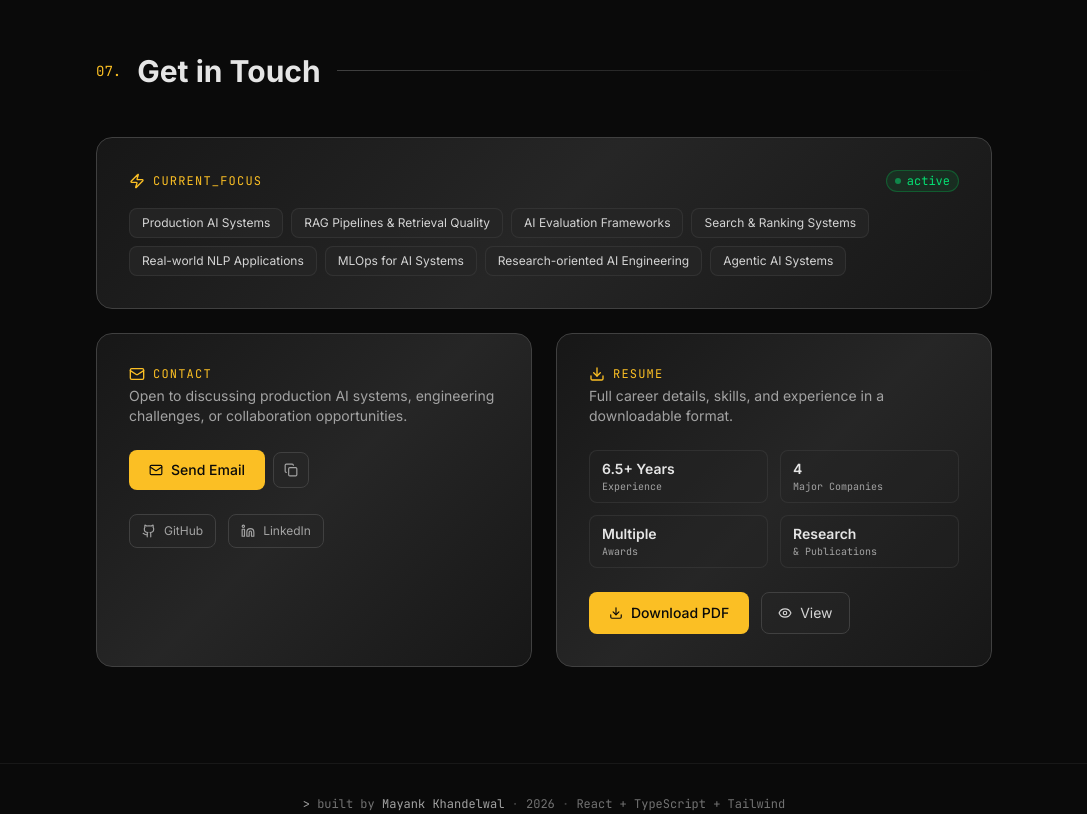
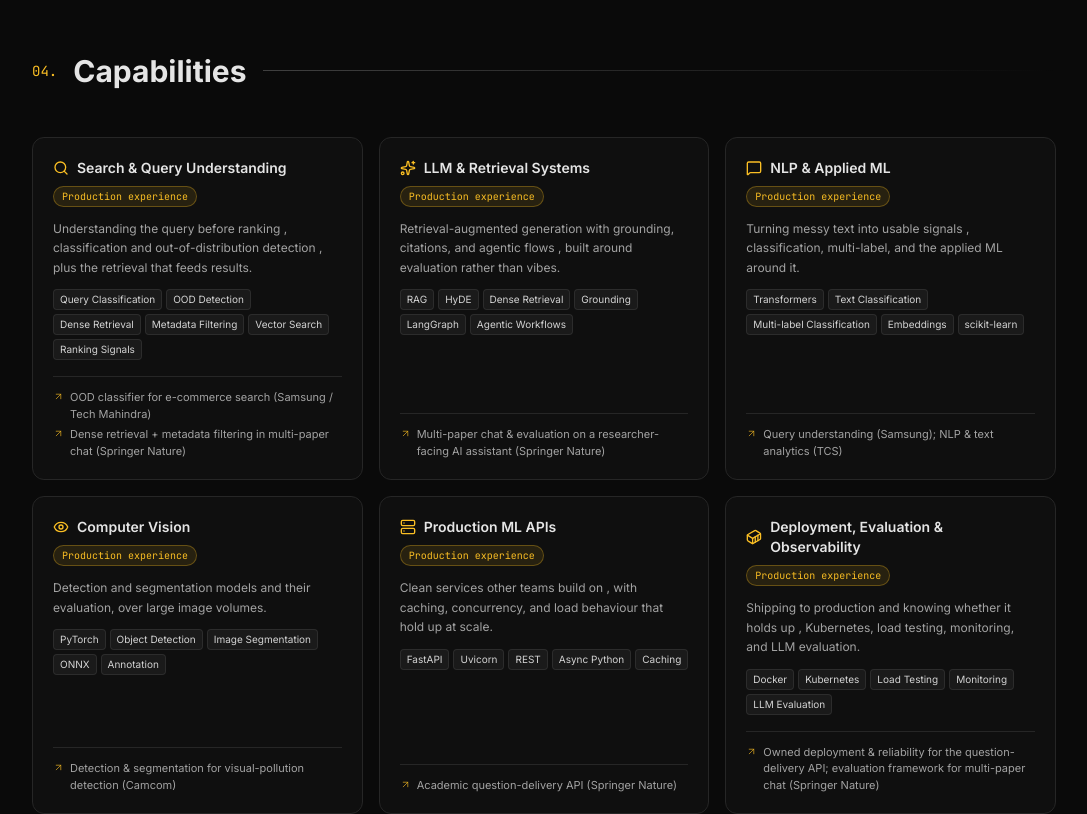
Before and after one commit to Mayank187/mayank187.github.io, a React (Vite) app: page / in a window 1280 px wide. Shown: the part 7800-8614 px from the top of the page, without its empty margins (96-1183 px from the left). Built offline with nearby package versions, Linux system fonts and the light colour scheme; a web font is replaced by a local one.

Commit message:
feat: capability-led skills section with proof points

```diff
--- a/src/data/skills.ts
+++ b/src/data/skills.ts
@@ -1,157 +1,95 @@
-export interface SkillCategory {
+// Six capability groups, evidence-based. Each carries a short description, a
+// small set of selected technologies, an honest proficiency level, and proof
+// points linking to case studies / experience. No progress bars, no % ratings,
+// no arbitrary "expert/advanced" labels.
+
+export type Proficiency = 'production' | 'professional' | 'current-focus' | 'working';
+
+export interface ProofPoint {
+  text: string;
+  href?: string;
+}
+
+export interface Capability {
   id: string;
   label: string;
+  /** lucide-react icon name */
   icon: string;
-  skills: string[];
+  proficiency: Proficiency;
+  description: string;
+  technologies: string[];
+  proof: ProofPoint[];
 }
 
-export const skillCategories: SkillCategory[] = [
+export const proficiencyLabel: Record<Proficiency, string> = {
+  production: 'Production experience',
+  professional: 'Professional experience',
+  'current-focus': 'Current focus',
+  working: 'Working knowledge',
+};
+
+export const capabilities: Capability[] = [
   {
-    id: 'languages',
-    label: 'Languages',
-    icon: 'Code2',
-    skills: [
-      'Python',
-      'SQL',
-      'TypeScript',
-      'JavaScript',
-      'Bash',
+    id: 'search-query',
+    label: 'Search & Query Understanding',
+    icon: 'Search',
+    proficiency: 'production',
+    description:
+      'Understanding the query before ranking ,  classification and out-of-distribution detection ,  plus the retrieval that feeds results.',
+    technologies: ['Query Classification', 'OOD Detection', 'Dense Retrieval', 'Metadata Filtering', 'Vector Search', 'Ranking Signals'],
+    proof: [
+      { text: 'OOD classifier for e-commerce search (Samsung / Tech Mahindra)', href: '#projects' },
+      { text: 'Dense retrieval + metadata filtering in multi-paper chat (Springer Nature)', href: '#projects' },
     ],
   },
   {
-    id: 'backend-api',
-    label: 'Backend / APIs',
-    icon: 'Server',
-    skills: [
-      'FastAPI',
-      'Flask',
-      'REST APIs',
-      'API Design',
-      'Async Python',
-      'Pydantic',
-      'Microservices',
-      'Authentication / Authorization',
-    ],
+    id: 'llm-retrieval',
+    label: 'LLM & Retrieval Systems',
+    icon: 'Sparkles',
+    proficiency: 'production',
+    description:
+      'Retrieval-augmented generation with grounding, citations, and agentic flows ,  built around evaluation rather than vibes.',
+    technologies: ['RAG', 'HyDE', 'Dense Retrieval', 'Grounding', 'LangGraph', 'Agentic Workflows'],
+    proof: [{ text: 'Multi-paper chat & evaluation on a researcher-facing AI assistant (Springer Nature)', href: '#projects' }],
   },
   {
-    id: 'ml-dl',
-    label: 'ML / Deep Learning',
-    icon: 'Brain',
-    skills: [
-      'Scikit-learn',
-      'PyTorch',
-      'TensorFlow',
-      'Transformers',
-      'Fine-tuning',
-      'Feature Engineering',
-      'Model Optimization',
-      'NLP',
-      'Computer Vision',
-      'Search & Ranking',
-      'Classification',
-      'Recommendation Systems',
-    ],
+    id: 'nlp-ml',
+    label: 'NLP & Applied ML',
+    icon: 'MessageSquare',
+    proficiency: 'production',
+    description:
+      'Turning messy text into usable signals ,  classification, multi-label, and the applied ML around it.',
+    technologies: ['Transformers', 'Text Classification', 'Multi-label Classification', 'Embeddings', 'scikit-learn'],
+    proof: [{ text: 'Query understanding (Samsung); NLP & text analytics (TCS)', href: '#experience' }],
   },
   {
-    id: 'llm-rag',
-    label: 'LLM / RAG',
-    icon: 'Sparkles',
-    skills: [
-      'LLM Applications',
-      'RAG Pipelines',
-      'Hybrid Retrieval',
-      'Embeddings',
-      'Vector Search',
-      'Reranking',
-      'Query Rewriting',
-      'Chunking Strategies',
-      'Structured Output',
-      'Function Calling / Tool Use',
-      'Hallucination Mitigation',
-      'Evaluation',
-      'Agentic Workflows',
-      'LangChain',
-      'LangGraph',
-      'LlamaIndex',
-      'LangSmith',
-    ],
+    id: 'cv',
+    label: 'Computer Vision',
+    icon: 'Eye',
+    proficiency: 'production',
+    description:
+      'Detection and segmentation models and their evaluation, over large image volumes.',
+    technologies: ['PyTorch', 'Object Detection', 'Image Segmentation', 'ONNX', 'Annotation'],
+    proof: [{ text: 'Detection & segmentation for visual-pollution detection (Camcom)', href: '#projects' }],
   },
   {
-    id: 'databases-search',
-    label: 'Databases / Search',
-    icon: 'Search',
-    skills: [
-      'PostgreSQL',
-      'pgvector',
-      'FAISS',
-      'Pinecone',
-      'Weaviate',
-      'OpenSearch',
-      'Elasticsearch',
-      'Redis',
-    ],
+    id: 'ml-apis',
+    label: 'Production ML APIs',
+    icon: 'Server',
+    proficiency: 'production',
+    description:
+      'Clean services other teams build on ,  with caching, concurrency, and load behaviour that hold up at scale.',
+    technologies: ['FastAPI', 'Uvicorn', 'REST', 'Async Python', 'Caching'],
+    proof: [{ text: 'Academic question-delivery API (Springer Nature)', href: '#projects' }],
   },
   {
-    id: 'mlops-devops',
-    label: 'MLOps / DevOps',
+    id: 'deploy-eval',
+    label: 'Deployment, Evaluation & Observability',
     icon: 'Container',
-    skills: [
-      'Docker',
-      'Kubernetes',
-      'MLflow',
-      'Weights & Biases',
-      'CI/CD',
-      'GitHub Actions',
-      'Model Deployment',
-      'Experiment Tracking',
-      'Model Versioning',
-      'Production Monitoring',
-    ],
-  },
-  {
-    id: 'observability',
-    label: 'Observability / Reliability',
-    icon: 'Activity',
-    skills: [
-      'Logging',
-      'Tracing',
-      'Metrics',
-      'Prometheus',
-      'Grafana',
-      'Alerting',
-      'Latency Optimization',
-      'Root Cause Analysis',
-    ],
-  },
-  {
-    id: 'data-cloud',
-    label: 'Data / Cloud',
-    icon: 'Cloud',
-    skills: [
-      'Pandas',
-      'NumPy',
-      'BigQuery',
-      'AWS',
-      'GCP',
-      'Azure',
-      'Vertex AI',
-      'Cloud Run',
-    ],
-  },
-  {
-    id: 'software-eng',
-    label: 'Software Engineering',
-    icon: 'GitBranch',
-    skills: [
-      'Git',
-      'System Design',
-      'OOP',
-      'Testing',
-      'Pytest',
-      'Code Reviews',
-      'Documentation',
-      'Refactoring',
-      'Performance Optimization',
-    ],
+    proficiency: 'production',
+    description:
+      'Shipping to production and knowing whether it holds up ,  Kubernetes, load testing, monitoring, and LLM evaluation.',
+    technologies: ['Docker', 'Kubernetes', 'Load Testing', 'Monitoring', 'LLM Evaluation'],
+    proof: [{ text: 'Owned deployment & reliability for the question-delivery API; evaluation framework for multi-paper chat (Springer Nature)', href: '#projects' }],
   },
 ];
--- a/src/sections/Skills.tsx
+++ b/src/sections/Skills.tsx
@@ -1,47 +1,95 @@
-import { StickyScroll } from '../components/ui/sticky-scroll-reveal';
-import { skillCategories } from '../data/skills';
+import { motion } from 'framer-motion';
+import {
+  Search, Sparkles, MessageSquare, Eye, Server, Container,
+  ArrowUpRight, type LucideIcon,
+} from 'lucide-react';
+import { SectionHeading } from '../components/SectionHeading';
+import { capabilities, proficiencyLabel, type Proficiency } from '../data/skills';
+import { fadeUp, stagger, viewport } from '../data/animations';
 
-const iconMap: Record<string, string> = {
-  Code2: '💻',
-  Server: '🖥️',
-  Brain: '🧠',
-  Sparkles: '✨',
-  Search: '🔍',
-  Container: '📦',
-  Activity: '📊',
-  Cloud: '☁️',
-  GitBranch: '🔀',
+const icons: Record<string, LucideIcon> = {
+  Search, Sparkles, MessageSquare, Eye, Server, Container,
 };
 
-const content = skillCategories.map((cat) => ({
-  title: cat.label,
-  description: `Core technologies and tools I use across ${cat.label.toLowerCase()} workflows.`,
-  content: (
-    <div className="flex h-full w-full flex-col p-5">
-      <div className="mb-3 flex items-center gap-2">
-        <span className="text-xl">{iconMap[cat.icon] || '⚡'}</span>
-        <span className="font-mono text-xs font-semibold uppercase tracking-wider text-brand-400">
-          {cat.label}
-        </span>
-      </div>
-      <div className="flex flex-wrap gap-1.5">
-        {cat.skills.map((s) => (
-          <span
-            key={s}
-            className="rounded border border-slate-700/50 bg-slate-800/60 px-2 py-0.5 text-[11px] text-slate-300"
-          >
-            {s}
-          </span>
-        ))}
-      </div>
-    </div>
-  ),
-}));
+const proficiencyStyle: Record<Proficiency, string> = {
+  production: 'border-brand-400/30 bg-brand-400/10 text-brand-400',
+  professional: 'border-brand-400/20 bg-brand-400/5 text-brand-300',
+  'current-focus': 'border-slate-600 bg-slate-800/60 text-slate-300',
+  working: 'border-slate-700 bg-slate-800/40 text-slate-400',
+};
 
 export function Skills() {
   return (
-    <section id="skills" className="relative">
-      <StickyScroll heading="03 — Stack" content={content} />
+    <section id="skills" className="relative px-4 py-16 md:px-6 md:py-24">
+      <div className="mx-auto w-full max-w-5xl">
+        <SectionHeading prefix="04" title="Capabilities" id="skills-heading" />
+
+        <motion.div
+          variants={stagger(0.06)}
+          initial="hidden"
+          whileInView="visible"
+          viewport={viewport}
+          className="grid gap-4 md:grid-cols-2 lg:grid-cols-3"
+        >
+          {capabilities.map((cap) => {
+            const Icon = icons[cap.icon] ?? Server;
+            return (
+              <motion.div
+                key={cap.id}
+                variants={fadeUp}
+                className="flex flex-col rounded-xl border border-slate-800 bg-slate-900/40 p-5 transition-colors hover:border-slate-700"
+              >
+                <div className="mb-2 flex items-center gap-2">
+                  <Icon aria-hidden="true" size={16} className="text-brand-400" />
+                  <h3 className="text-sm font-semibold text-slate-100">{cap.label}</h3>
+                </div>
+
+                <span
+                  className={`mb-3 inline-flex w-fit items-center rounded-full border px-2 py-0.5 font-mono text-[10px] ${proficiencyStyle[cap.proficiency]}`}
+                >
+                  {proficiencyLabel[cap.proficiency]}
+                </span>
+
+                <p className="mb-3 text-xs leading-relaxed text-slate-400">{cap.description}</p>
+
+                <ul className="mb-4 flex flex-wrap gap-1">
+                  {cap.technologies.map((t) => (
+                    <li key={t} className="rounded border border-slate-700/50 bg-slate-800/50 px-1.5 py-0.5 text-[10px] text-slate-300">
+                      {t}
+                    </li>
+                  ))}
+                </ul>
+
+                {cap.proof.length > 0 && (
+                  <div className="mt-auto space-y-1 border-t border-slate-800 pt-3">
+                    {cap.proof.map((p) => {
+                      const inner = (
+                        <>
+                          <ArrowUpRight aria-hidden="true" size={11} className="mt-0.5 flex-shrink-0 text-brand-400/70" />
+                          <span>{p.text}</span>
+                        </>
+                      );
+                      return p.href ? (
+                        <a
+                          key={p.text}
+                          href={p.href}
+                          className="flex items-start gap-1.5 text-[11px] text-slate-500 transition-colors hover:text-brand-400"
+                        >
+                          {inner}
+                        </a>
+                      ) : (
+                        <p key={p.text} className="flex items-start gap-1.5 text-[11px] text-slate-500">
+                          {inner}
+                        </p>
+                      );
+                    })}
+                  </div>
+                )}
+              </motion.div>
+            );
+          })}
+        </motion.div>
+      </div>
     </section>
   );
 }
```
